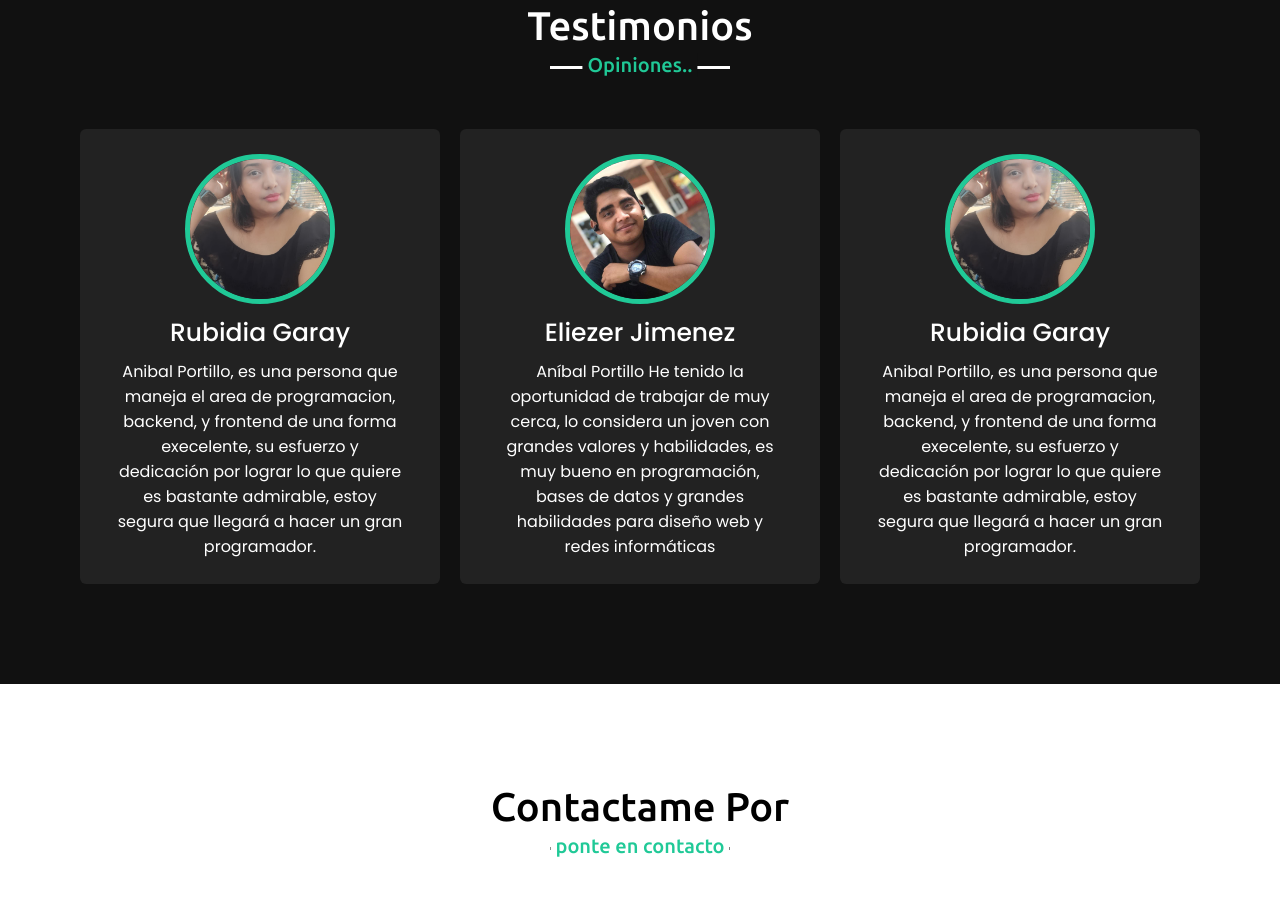
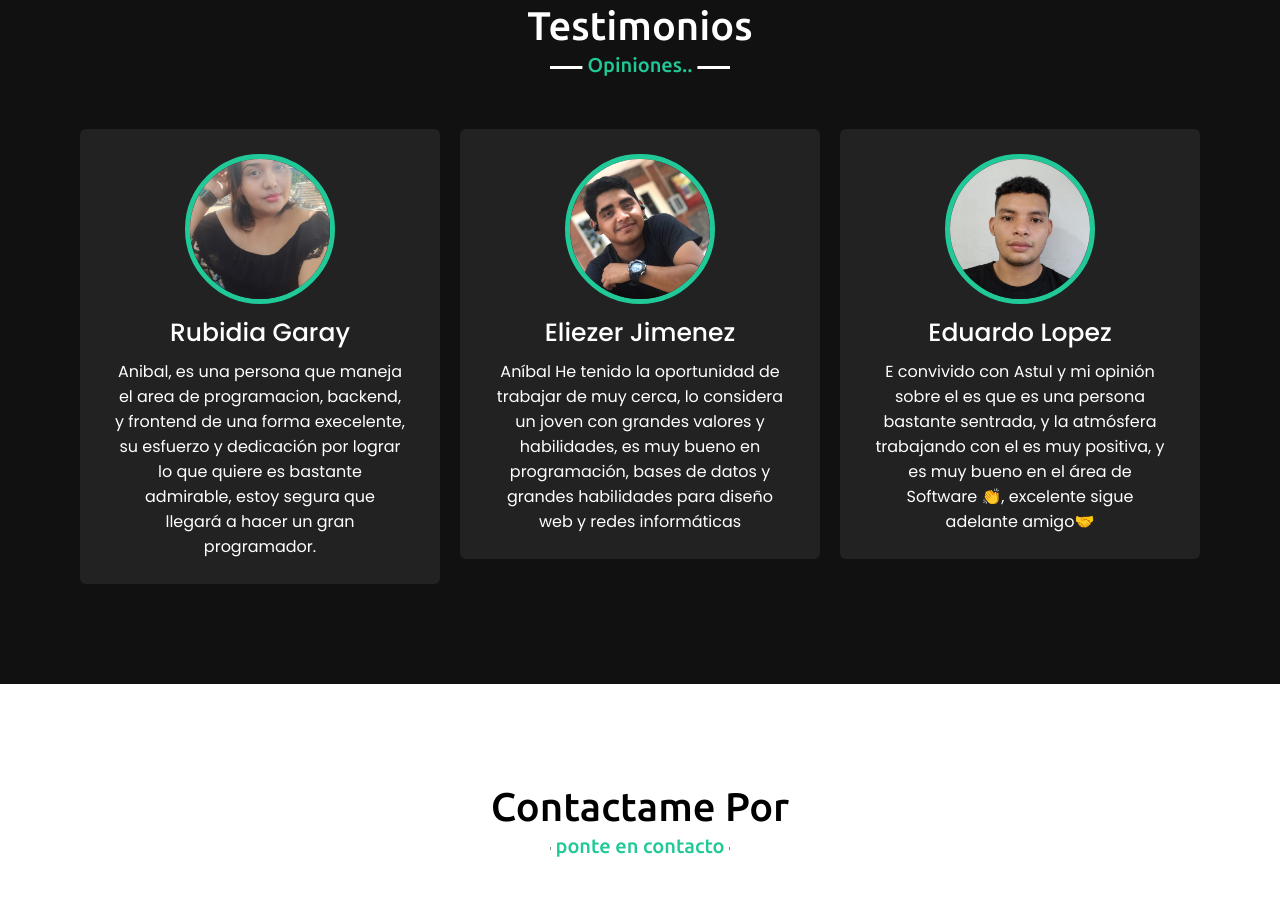
Before and after one commit to AnibalLP/Portafolio, a plain HTML site: page index.html in a window 1280 px wide. Shown: the part 2793-3700 px from the top of the page. Drawn offline with nearby package versions, Linux system fonts and the light colour scheme.

Commit message:
todo bien
casi solo falto el chatbot

```diff
--- a/index.html
+++ b/index.html
@@ -15,6 +15,7 @@
 
 </head>
 <body>
+
     <div class="scroll-up-btn">
         <i class="fas fa-angle-up"></i>
     </div>
@@ -162,7 +163,7 @@
                     <div class="box">
                         <img src="images/rubi.jpeg" alt="">
                         <div class="text">Rubidia Garay</div>
-                        <p>Anibal Portillo, es una persona que maneja el area de programacion,
+                        <p>Anibal, es una persona que maneja el area de programacion,
                             backend, y frontend de una forma execelente, su esfuerzo y
                             dedicación por lograr lo que quiere  es bastante admirable,
                             estoy segura que llegará a hacer un gran programador.</p>
@@ -172,13 +173,24 @@
                     <div class="box">
                         <img src="images/eliezer.jpeg" alt="">
                         <div class="text">Eliezer Jimenez</div>
-                        <p>Aníbal Portillo
+                        <p>Aníbal
                             He tenido la oportunidad de trabajar  de muy cerca,
                              lo considera un joven con grandes valores y habilidades, es muy bueno en programación,
                             bases de datos y grandes habilidades para diseño web y redes informáticas</p>
                     </div>
                 </div>
+                <div class="card">
+                    <div class="box">
+                        <img src="images/edu.jpeg" alt="">
+                        <div class="text">Eduardo Lopez</div>
+                        <p>
+                            E convivido con Astul y mi opinión sobre el es que es una persona bastante sentrada,
+                             y la atmósfera trabajando con el es muy positiva, y es muy bueno en el área de Software 👏,
+                             excelente sigue adelante amigo🤝</p>
+                    </div>
+                </div>
             </div>
+
         </div>
     </section>
 
@@ -249,5 +261,6 @@
     </footer>
 
     <script src="script.js"></script>
+
 </body>
 </html>
--- a/ingles/style.css
+++ b/ingles/style.css
@@ -137,7 +137,7 @@ section .title::after{
     position: fixed;
     height: 45px;
     width: 42px;
-    background: #32b18b;
+    background: #20c997;
     right: 30px;
     bottom: 10px;
     text-align: center;
```
Also changed, not shown: images/edu.jpeg (added), ingles/script.js (line endings or trailing spaces).
